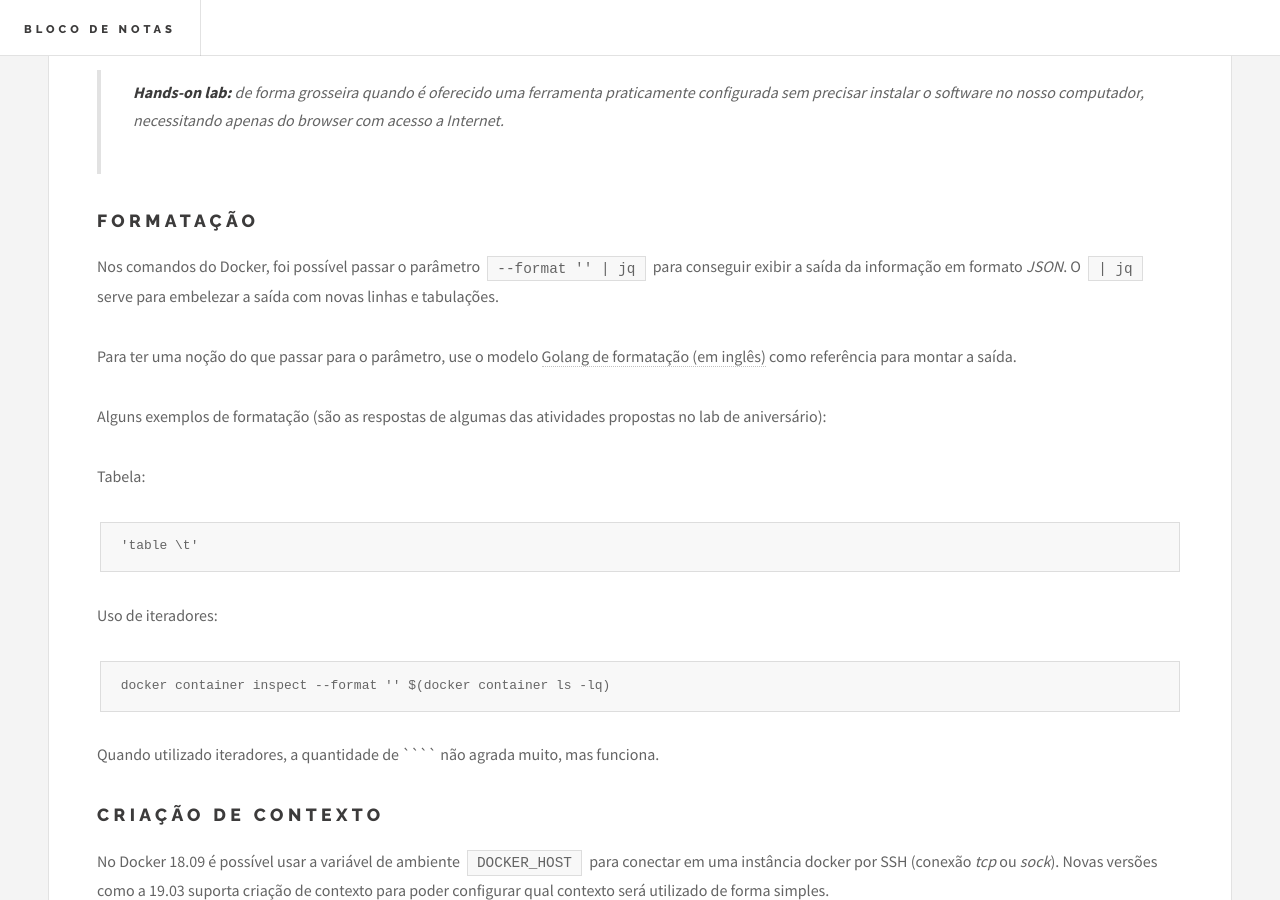
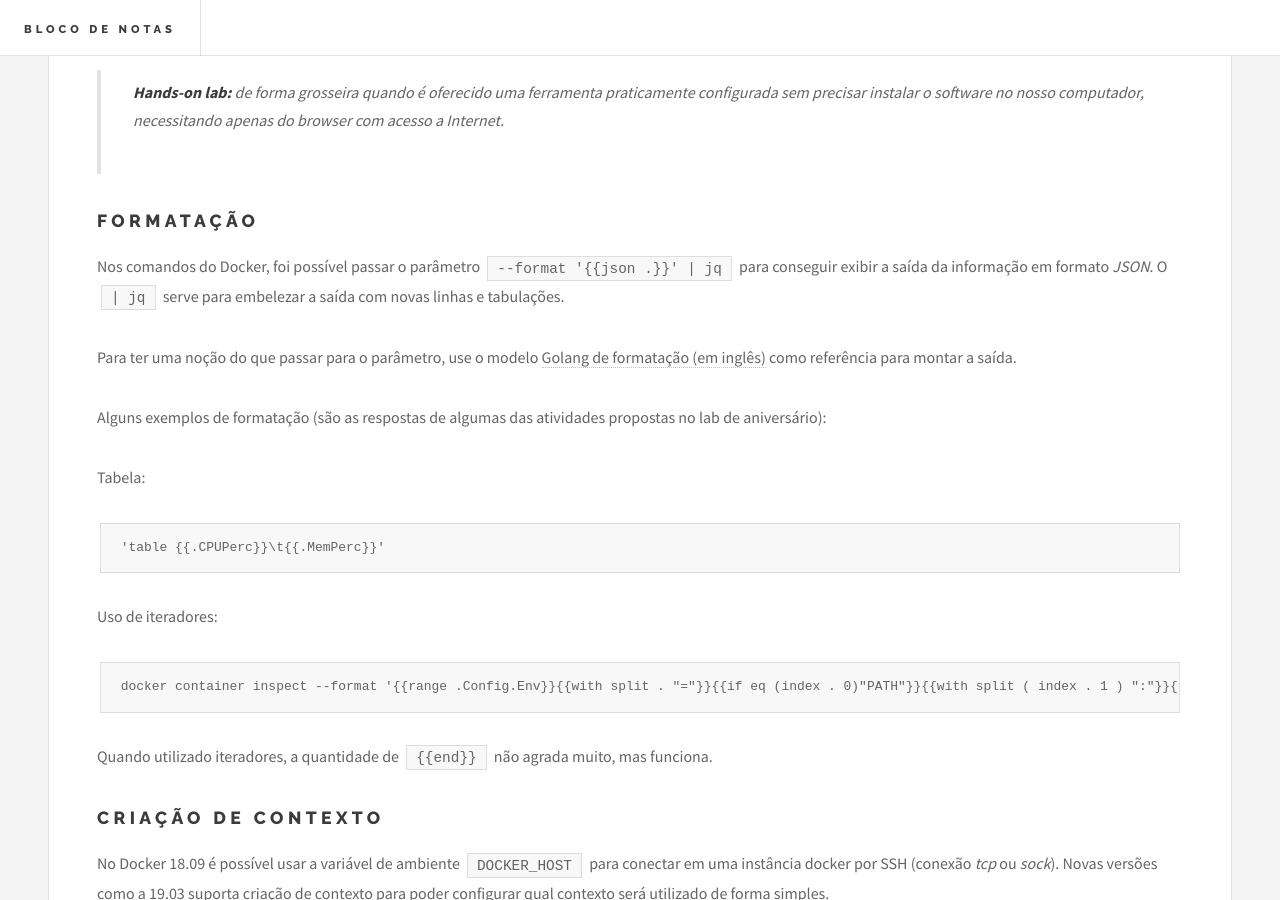
Before and after one commit to sumitani/sumitani.github.io, a Jekyll site: the page built from _posts/2020-04-12-docker-birthday.markdown, in a window 1280 px wide and 900 px high, scrolled down 676 px. Built offline with Jekyll 4.4.1, drawn with Linux system fonts in a browser that asks for light colours.

Commit message:
Looks good, just jekyll eating my curly braces.

````diff
--- a/_posts/2020-04-12-docker-birthday.markdown
+++ b/_posts/2020-04-12-docker-birthday.markdown
@@ -16,23 +16,27 @@ A seguir as notas sobre as atividades propostas nos hands-on labs.
 
 ## Formatação
 
-Nos comandos do Docker, foi possível passar o parâmetro ``--format '{{json .}}' | jq`` para conseguir exibir a saída da informação em formato _JSON_. O ``| jq`` serve para embelezar a saída com novas linhas e tabulações.
+Nos comandos do Docker, foi possível passar o parâmetro {% raw %} ``--format '{{json .}}' | jq`` {% endraw %}para conseguir exibir a saída da informação em formato _JSON_. O ``| jq`` serve para embelezar a saída com novas linhas e tabulações.
 
 Para ter uma noção do que passar para o parâmetro, use o modelo [Golang de formatação (em inglês)](https://golang.org/pkg/html/template/) como referência para montar a saída.
 
 Alguns exemplos de formatação (são as respostas de algumas das atividades propostas no lab de aniversário):
 
 Tabela:
+{% raw %}
 ```
 'table {{.CPUPerc}}\t{{.MemPerc}}'
 ```
+{% endraw %}
 
 Uso de iteradores:
+{% raw %}
 ```
 docker container inspect --format '{{range .Config.Env}}{{with split . "="}}{{if eq (index . 0)"PATH"}}{{with split ( index . 1 ) ":"}}{{range .}}{{printf "%s\n" .}}{{end}}{{end}}{{end}}{{end}}{{end}}' $(docker container ls -lq)
 ```
+{% endraw %}
 
-Quando utilizado iteradores, a quantidade de ``{{end}}`` não agrada muito, mas funciona.
+Quando utilizado iteradores, a quantidade de {% raw %} ``{{end}}`` {% endraw %} não agrada muito, mas funciona.
 
 ## Criação de contexto
 
````
